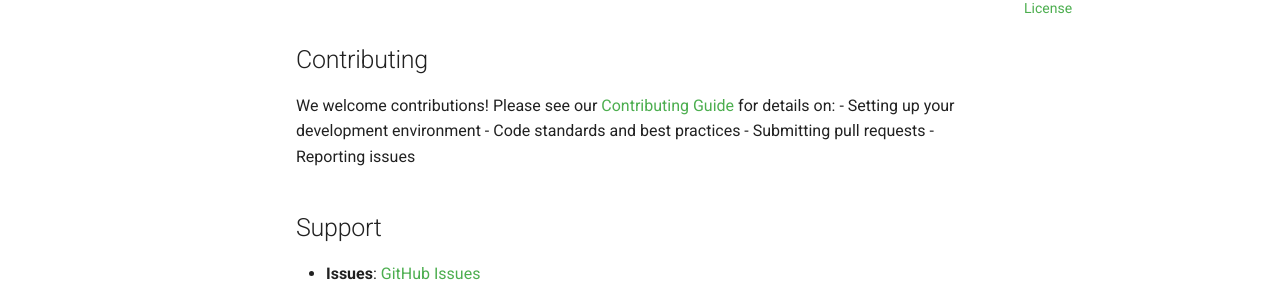
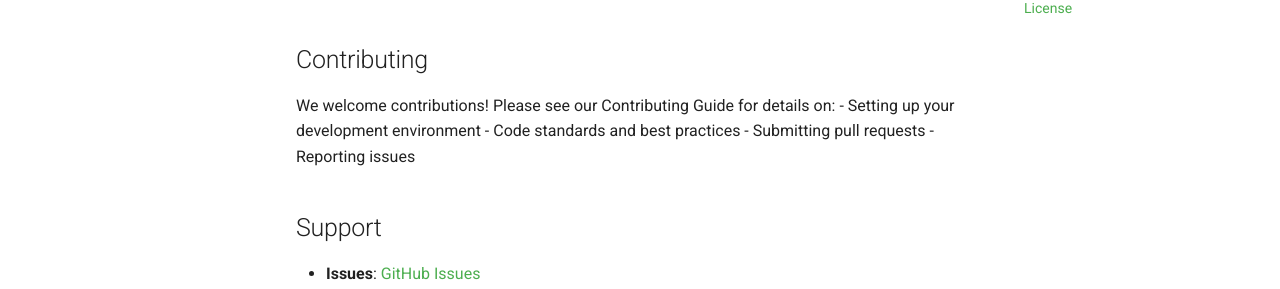
Before and after one commit to erdalgunes/fidan, an MkDocs documentation site: the page built from docs/index.md, in a window 1280 px wide and 900 px high, scrolled down 1160 px. Shown: the part 342-631 px from the top of the window. Built offline with MkDocs 1.6.1 and Material for MkDocs 9.7.7, drawn with Linux system fonts in a browser that asks for light colours; comment, search, counter and statistics services are not loaded; the version menu is left out; part of the change alters nothing that is shown.

```diff
--- a/docs/index.md
+++ b/docs/index.md
@@ -51,7 +51,7 @@ Optional backend service for:
 
 ## Contributing
 
-We welcome contributions! Please see our [Contributing Guide](development/contributing.md) for details on:
+We welcome contributions! Please see our Contributing Guide for details on:
 - Setting up your development environment
 - Code standards and best practices
 - Submitting pull requests
--- a/mkdocs.yml
+++ b/mkdocs.yml
@@ -32,31 +32,9 @@ theme:
 
 nav:
   - Home: index.md
-  - Getting Started:
-    - Overview: getting-started/overview.md
-    - Prerequisites: getting-started/prerequisites.md
-    - Installation: getting-started/installation.md
-  - Architecture:
-    - System Overview: architecture/overview.md
-    - Android App: architecture/android-app.md
-    - Garmin Watch App: architecture/garmin-app.md
-    - Focus Server: architecture/focus-server.md
-  - Development:
-    - Setup: development/setup.md
-    - Building: development/building.md
-    - Testing: development/testing.md
-    - Contributing: development/contributing.md
   - Deployment:
     - Android Deployment: ANDROID_DEPLOYMENT.md
     - Pre-flight Checks: PREFLIGHT.md
-    - CI/CD: deployment/ci-cd.md
-  - Automation:
-    - Build Cleanup: automation/build-cleanup.md
-    - GitHub Actions: automation/github-actions.md
-  - Reference:
-    - API: reference/api.md
-    - Database Schema: reference/database.md
-    - Configuration: reference/configuration.md
 
 plugins:
   - search
```
